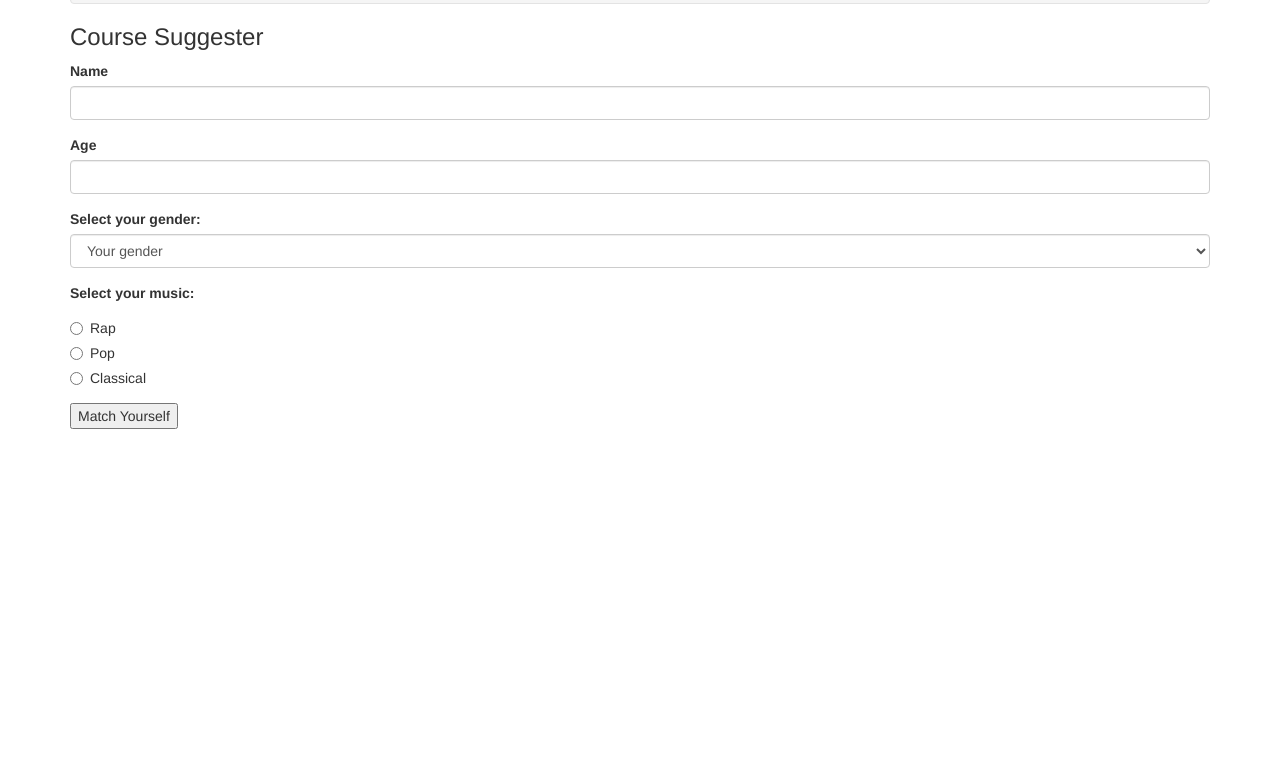
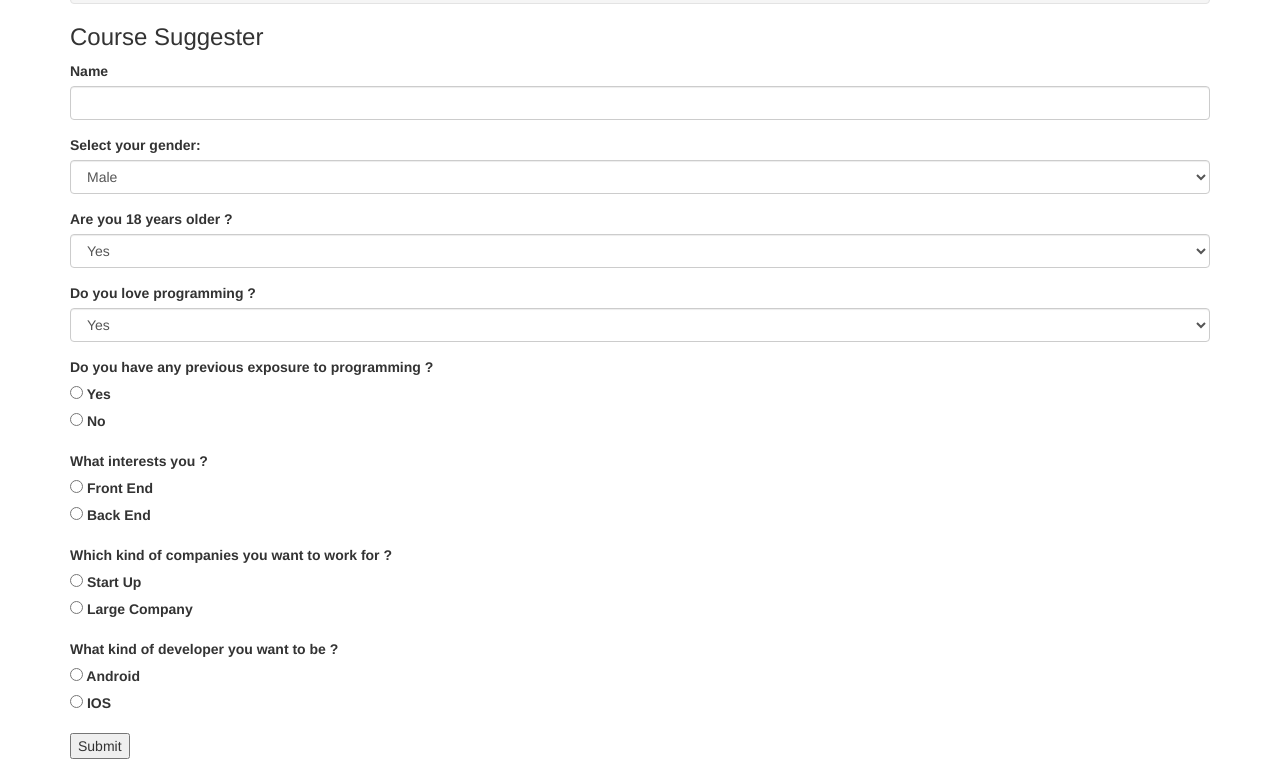
Before and after one commit to saneyee/track-suggester, a plain HTML site: page index.html in a window 1280 px wide. Shown: the part 1981-2740 px from the top of the page. Before the commit the page ends 2410 px from the top, so only its background shows below. Drawn offline with nearby package versions, Linux system fonts and the light colour scheme.

Commit message:
it will complete the form with survey questions implementing radio buttons and select boxex

```diff
--- a/index.html
+++ b/index.html
@@ -91,44 +91,101 @@
                         <input id="name" class="form-control" type="text">
                     </div>
                     <div class="form-group">
-                        <label for="age">Age</label>
-                        <input id="age" class="form-control" type="text">
-                    </div>
-                    <div class="form-group">
                         <label for="gender">Select your gender:</label>
                         <select class="form-control" id="gender">
-                          <option value = "genderx">Your gender</option>
                             <option value = "male">Male</option>
                             <option value = "female">Female</option>
                         </select>
                     </div>
                     <div class="form-group">
-                    <label for="music">Select your music:</label>
-                  <div class="radio">
+                        <label for="age">Are you 18 years older ?</label>
+                        <select class="form-control" id="age">
+                            <option value = "yes">Yes</option>
+                            <option value = "no">No</option>
+                        </select>
+                    </div>
+                    <div class="form-group">
+                        <label for="prog">Do you love programming ?</label>
+                        <select class="form-control" id="prog">
+                            <option value = "yes">Yes</option>
+                            <option value = "no">No</option>
+                        </select>
+                    </div>
+                    <div class="form-group">
+                        <label for="previous">Do you have any previous exposure to programming ?</label>
+                        <div class="radio1">
                             <label>
-                      <input type="radio" name="music" value="rap">
-                      Rap
+                                <input type="radio" name="previous" value="yes">
+                                Yes
                             </label>
                         </div>
-                  <div class="radio">
+                        <div class="radio1">
                             <label>
-                      <input type="radio" name="music" value="pop">
-                      Pop
-                    </label>
-                  </div>
-                  <div class="radio">
-                    <label>
-                      <input type="radio" name="music" value="classical">
-                      Classical
+                                <input type="radio" name="previous" value="no">
+                                No
                             </label>
                         </div>
                     </div>
-                  <button type="submit" name="button">Match Yourself</button>
+                    <div class="form-group">
+                        <label for="dev">What interests you ?</label>
+                        <div class="radio2">
+                            <label>
+                                <input type="radio" name="dev" value="front">
+                                Front End
+                            </label>
+                        </div>
+                        <div class="radio2">
+                            <label>
+                                <input type="radio" name="dev" value="back">
+                                Back End
+                            </label>
+                        </div>
+                    </div>
+                    <div class="form-group">
+                        <label for="comp">Which kind of companies you want to work for ?</label>
+                        <div class="radio3">
+                            <label>
+                                <input type="radio" name="comp" value="startup">
+                                Start Up
+                            </label>
+                        </div>
+                        <div class="radio3">
+                            <label>
+                                <input type="radio" name="comp" value="Large">
+                                Large Company
+                            </label>
+                        </div>
+                    </div>
+                    <div class="form-group">
+                        <label for="kind">What kind of developer you want to be ?</label>
+                        <div class="radio4">
+                            <label>
+                                <input type="radio" name="kind" value="android">
+                                Android
+                            </label>
+                        </div>
+                        <div class="radio4">
+                            <label>
+                                <input type="radio" name="kind" value="ios">
+                                IOS
+                            </label>
+                        </div>
+                    </div>
+                    <button type="submit" name="button">Submit</button>
                 </form>
             </div>
 
 
+
+
+
+
+
+
         </div>
+
+
+
 
     </body>
 </html>
```
Lines whose indentation alone changed are shown as unchanged.
